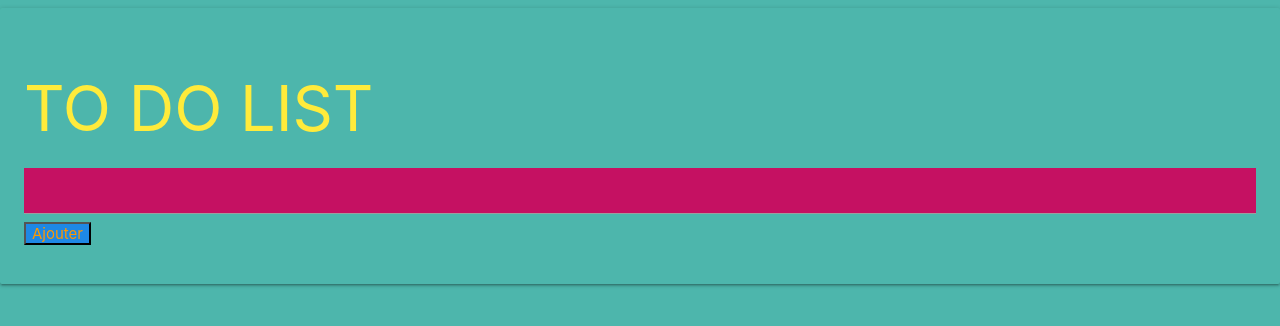
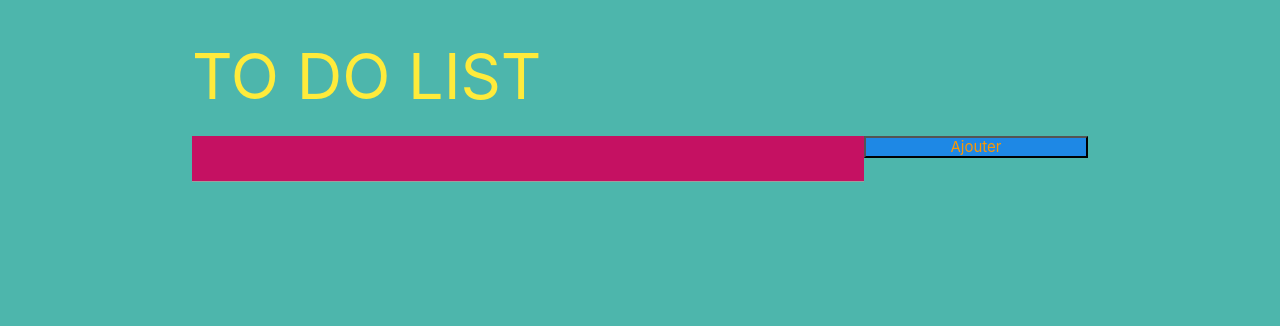
Before and after one commit to Lhourquin/To-do-list-vueJS, a plain HTML site: page index.html in a window 1280 px wide. Drawn offline with nearby package versions, Linux system fonts and the light colour scheme.

Commit message:
insert class and delete class body container

```diff
--- a/index.html
+++ b/index.html
@@ -8,12 +8,14 @@
   <meta charset="UTF-8">
   <title></title>
 </head>
-<body class="card-panel teal lighten-2">
+<body class="teal lighten-2">
 
-<div id="container-to-do-list">
+<div class="container" id="container-to-do-list">
   <h1 class="yellow-text">TO DO LIST</h1>
-  <input class=" card-panel pink  red lighten-5  deep-orange-text accent-4" v-model='newToDo' type="text">
-  <button class="blue lighten-5 orange-text darken-1" v-on:click='addNewList'>Ajouter</button>
+  <div class="row">
+  <input class="col m9 card-panel pink  red lighten-5  deep-orange-text accent-4" v-model='newToDo' type="text">
+  <button class="col m3 blue lighten-5 orange-text darken-1" v-on:click='addNewList'>Ajouter</button>
+</div>
   <ul>
       <todo-item class="purple lighten-3"
       v-for="(item, index) in items"
@@ -25,8 +27,8 @@
       ></todo-item>
 
 </ul>
+
 </div>
-
 
 
 <script src="https://cdn.jsdelivr.net/npm/vue/dist/vue.js"></script>
```
